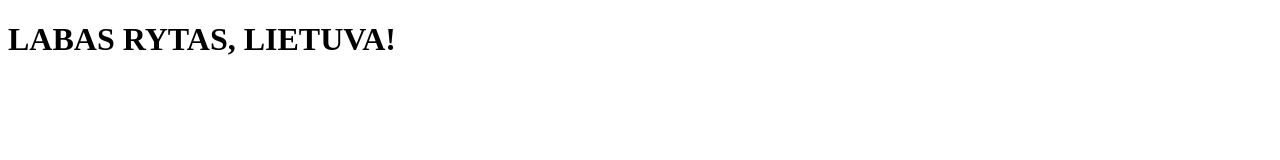
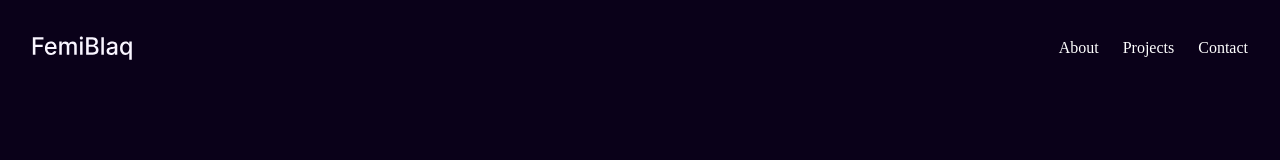
Before and after one commit to konoto1/html-grupinisdarbas, a website: page index.html in a window 1280 px wide. Drawn offline with Linux system fonts and the light colour scheme.

Commit message:
header done

```diff
--- a/css/main.css
+++ b/css/main.css
@@ -0,0 +1,41 @@
+body,
+body * {
+    box-sizing: border-box;
+    padding: 0;
+    margin: 0;
+    background-color: #0A0119;
+}
+
+.header {
+    display: flex;
+    justify-content: space-between;
+    align-items: center;
+    height: 3rem;
+    padding: 3rem 2rem;
+}
+
+.header img {
+    width: 100px;
+}
+
+.navigationContainer nav {
+    display: flex;
+    justify-content: center;
+    align-items: center;
+    gap: 1.5rem;
+}
+
+.navigationContainer nav ul {
+    display: flex;
+    gap: 1.5rem;
+}
+
+.navigationContainer nav ul li {
+    list-style: none;
+}
+
+.navigationContainer nav ul li a {
+    text-decoration: none;
+    font-size: 1rem;
+    color: white;
+}
--- a/index.html
+++ b/index.html
@@ -4,14 +4,25 @@
 <head>
     <meta charset="UTF-8">
     <meta name="viewport" content="width=device-width, initial-scale=1.0">
+    <title>Document</title>
     <link rel="stylesheet" href="./css/main.css">
-    <title>Document</title>
 </head>
 
 <body>
-    <main>
-        <h1>LABAS RYTAS, LIETUVA!</h1>
-    </main>
+    <header>
+        <div class="header">
+            <img src="./img/FemiBlaq.svg" alt="">
+            <div class="navigationContainer">
+                <nav>
+                    <ul>
+                        <li><a href="#">About</a></li>
+                        <li><a href="#">Projects</a></li>
+                        <li><a href="#">Contact</a></li>
+                    </ul>
+                </nav>
+            </div>
+        </div>
+    </header>
 </body>
 
 </html>
```
Also changed, not shown: img/FemiBlaq.svg (added).
